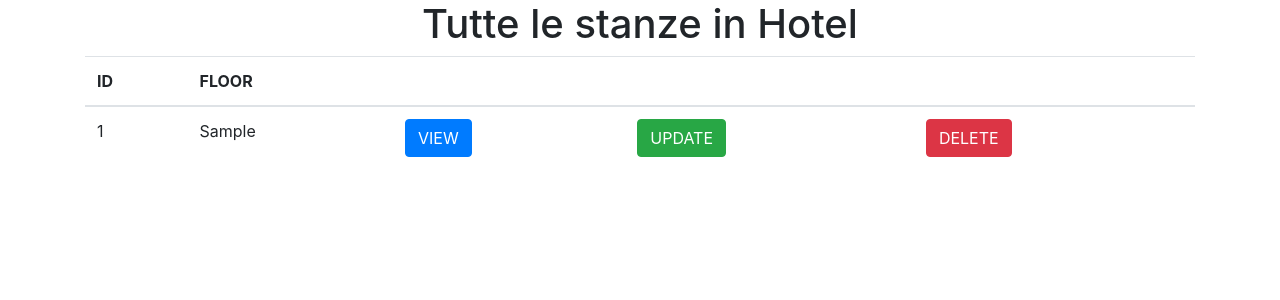
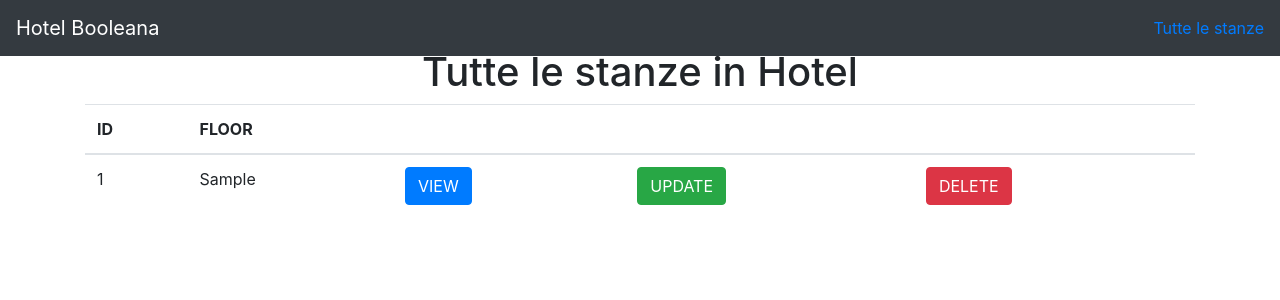
Before and after one commit to Gianufio83/php-hotel-crud, a PHP site: page / in a window 1280 px wide. Shown: the top 300 px of the page. Run offline with PHP 8.4, Linux system fonts and the light colour scheme; tables that the repository leaves empty or names only in its code hold one stand-in row (values such as "Sample post"); data that the repository does not hold is empty.

Commit message:
restilyng seconda parte esercizio completo

```diff
--- a/index.php
+++ b/index.php
@@ -6,6 +6,10 @@
 
 <!-- <body>
   <div class="container"> -->
+    <div class="row">
+      <div class="col-12">
+
+
     <h1 class="text-center">Tutte le stanze in Hotel</h1>
     <table class="table">
       <thead>
@@ -24,7 +28,7 @@
               <tr>
                 <td> <?php echo $room['id']; ?></td>
                 <td> <?php echo $room['floor']; ?></td>
-                <td><a class="btn btn-primary"href="show/show.php?id= <?php echo $room['id']; ?> "target="_blanck">VIEW</a></td>
+                <td><a class="btn btn-primary"href="show/show.php?id= <?php echo $room['id']; ?>">VIEW</a></td>
                 <td><a class="btn btn-success"href="#">UPDATE</a></td>
                 <td>
                 <form class="" action="delete/delete.php" method="post">
@@ -38,6 +42,8 @@
           ?>
         </tbody>
       </table>
+    </div>
+  </div>
       <?php include 'partials/footer.php' ?>
       <!--
     </div>
--- a/partials/header.php
+++ b/partials/header.php
@@ -11,4 +11,12 @@
   <title>Hotel</title>
 </head>
 <body>
-  <div class="container">
+  <header>
+    <nav class="navbar navbar-dark bg-dark fixed-top">
+      <div class="navbar-brand"> Hotel Booleana</div>
+        <ul class="navbar-nav">
+          <li><a href="<?php echo $basePath ?>">Tutte le stanze</a></li>
+        </ul>
+    </nav>
+  </header>
+  <div class="container mt-5">
```
Also changed, not shown: show/server.php (+7 -7 lines), show/show.php (+20 -22 lines).
